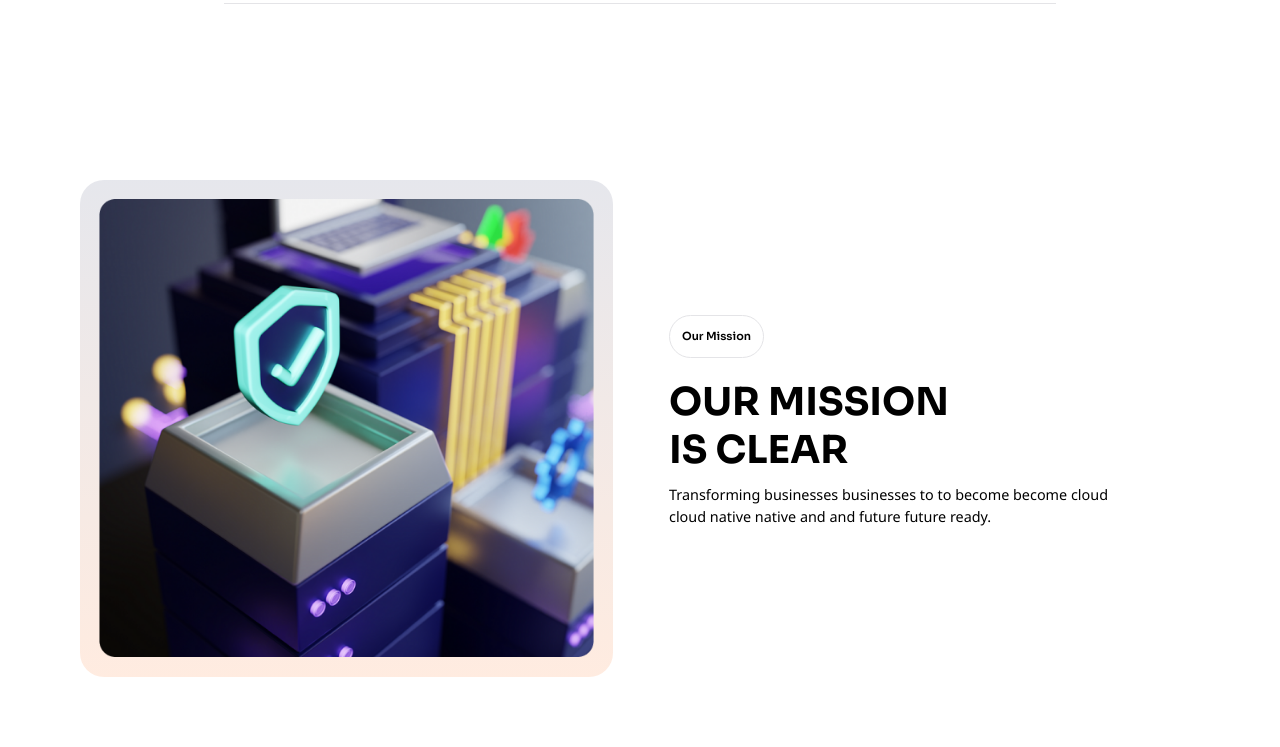
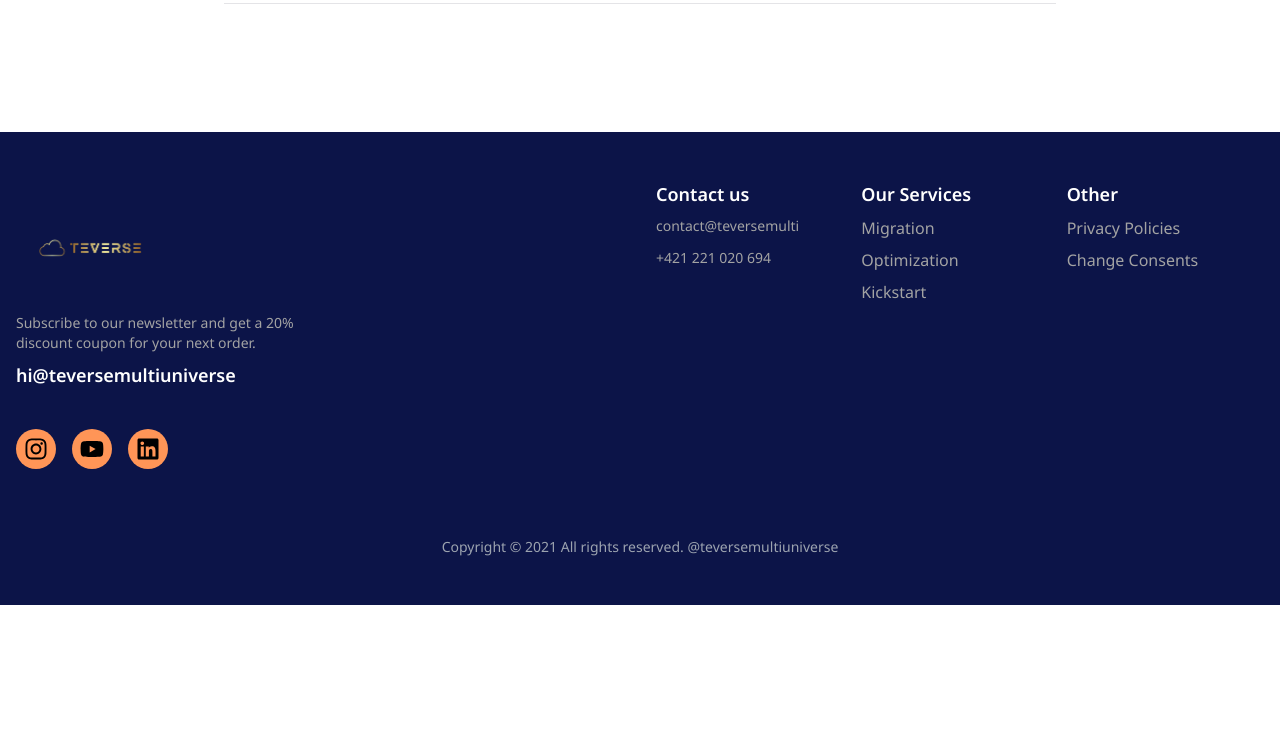
Before and after one commit to Lukman10a/web-agency, a Next.js app: page / in a window 1280 px wide. Shown: the part 5300-6047 px from the top of the page. After the commit the page ends 5905 px from the top, so only its background shows below. Built offline with nearby package versions, Linux system fonts and the light colour scheme.

Commit message:
remove in appropriate compoenents from home page

```diff
--- a/src/pages/index.tsx
+++ b/src/pages/index.tsx
@@ -4,8 +4,6 @@ import Hero from "@/components/hero";
 import Testimonials from "@/components/what-client";
 import FAQSection from "@/components/FAQ";
 import WhyChooseUs from "@/components/why-choose-us";
-import Booking from "@/components/booking";
-import Mission from "@/components/our-mission";
 
 export default function Home() {
   return (
@@ -16,8 +14,6 @@ export default function Home() {
       <SecurityCertifications />
       <Testimonials />
       <FAQSection />
-      <Mission />
-      <Booking />
     </main>
   );
 }
```
